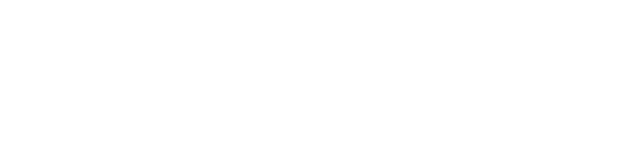
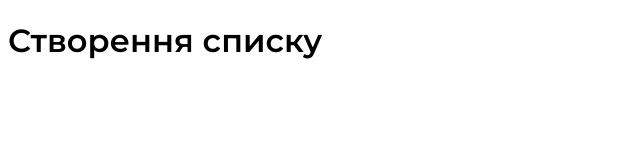
Before and after one commit to DimaHirchyk/blended-4-modul, a plain HTML site: page index.html in a window 1280 px wide. Shown: the whole page, without its empty margins (0-640 px from the left). Drawn offline with Linux system fonts and the light colour scheme.

Commit message:
done 5,6 task

```diff
--- a/index.html
+++ b/index.html
@@ -44,9 +44,9 @@
    При кліку на кнопку у input із id = "result" повинен виводити квадрта цього числа
    Якщо ввели не число, показувати alert із текстом "Ввели не число" -->
 
-    <!-- <input type="text" value="" placeholder="Введіть число" id="test">
-    <input id = "result" value = "Результат" disabled>
-    <button >Click me</button> -->
+    <!-- <input type="text" value="" placeholder="Введіть число" id="test" />
+    <input id="result" value="Результат" disabled />
+    <button>Click me</button> -->
 
     <!-- Шосте завдання
     Напишіть інтерфейс, щоб створити список.
@@ -55,7 +55,7 @@
     Процес припиняється, коли користувач натискає ESC.
     Усі елементи мають створюватися динамічно. -->
 
-    <!-- <h1>Створення списку</h1> -->
+    <h1>Створення списку</h1>
 
     <!-- Сьоме завдання
     Додайте усім посиланням подію - за наведенням на посилання в атрибут title запишеться її текст -->
```
Also changed, not shown: index.js (+24 -0 lines).
